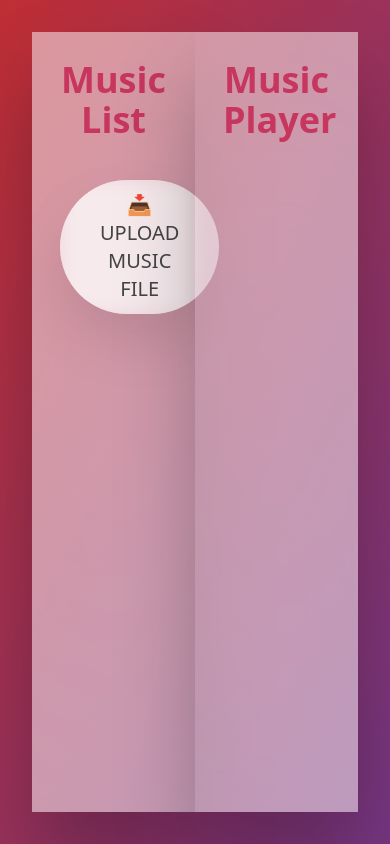
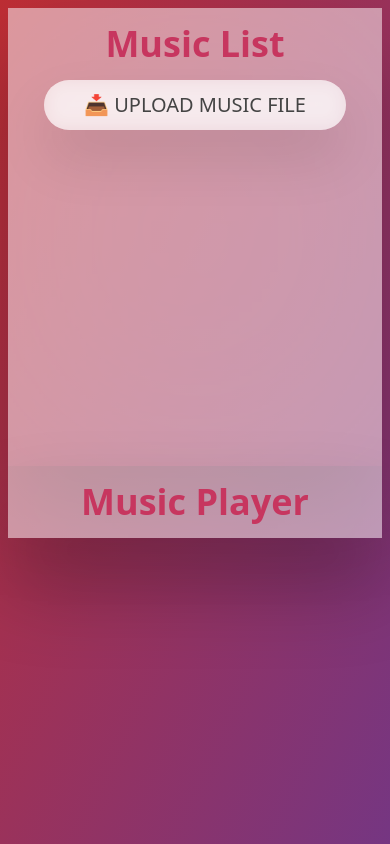
Before and after one commit to sunilkumarhs/music_player, a React (Create React App) app: page / in a window 390 px wide. Built offline with nearby package versions, Linux system fonts and the light colour scheme.

Commit message:
"made responsive"

```diff
--- a/src/App.js
+++ b/src/App.js
@@ -110,10 +110,10 @@ function App() {
     setHide(true);
   };
   return (
-    <div className=" w-screen h-screen p-8 flex justify-between main">
-      <div className="w-1/2 p-2 text-center section">
-        <h1 className="p-5 text-4xl font-semibold">Music List</h1>
-        <div className="p-5">
+    <div className=" w-screen h-screen md:p-8 p-2 flex lg:flex-row flex-col main">
+      <div className="lg:w-1/2 p-2 text-center section">
+        <h1 className="md:p-5 p-2 text-4xl font-semibold">Music List</h1>
+        <div className="md:p-5 p-2">
           <div>
             <input
               type="file"
@@ -125,23 +125,25 @@ function App() {
             </button>
           </div>
         </div>
-        <div className="flex text-start justify-center overflow-y-scroll h-80">
-          <ul>
+        <div className="flex text-start justify-center overflow-y-scroll h-80 no-scrollbar">
+          <ul className="">
             {audios.map((audio, index) => (
               <li
                 key={audio.name}
-                className="p-2 border-2 my-2 btn hover:bg-slate-300"
+                className="p-2 border-2 my-2 btn hover:bg-slate-300 text-sm md:text-base"
               >
                 <button onClick={() => handleAudioChange(index)} className="">
-                  {index} - {audio.name}
+                  <p className="whitespace-nowrap overflow-hidden text-ellipsis">
+                    {index} - {audio.name}
+                  </p>
                 </button>
               </li>
             ))}
           </ul>
         </div>
       </div>
-      <div className="w-1/2 p-2 text-center section">
-        <h1 className="p-5 text-4xl font-semibold">Music Player</h1>
+      <div className="lg:w-1/2 p-2 text-center section">
+        <h1 className="md:p-5 p-2 text-4xl font-semibold">Music Player</h1>
         {currentAudio && (
           <div className="flex justify-center py-5">
             <div>
--- a/src/index.css
+++ b/src/index.css
@@ -1,6 +1,20 @@
 @tailwind base;
 @tailwind components;
 @tailwind utilities;
+
+
+@layer utilities {
+    /* Hide scrollbar for Chrome, Safari and Opera */
+    .no-scrollbar::-webkit-scrollbar {
+        display: none;
+    }
+
+    /* Hide scrollbar for IE, Edge and Firefox */
+    .no-scrollbar {
+        -ms-overflow-style: none;  /* IE and Edge */
+        scrollbar-width: none;  /* Firefox */
+    }
+}
 
 .btn {
     color: #444;
```
